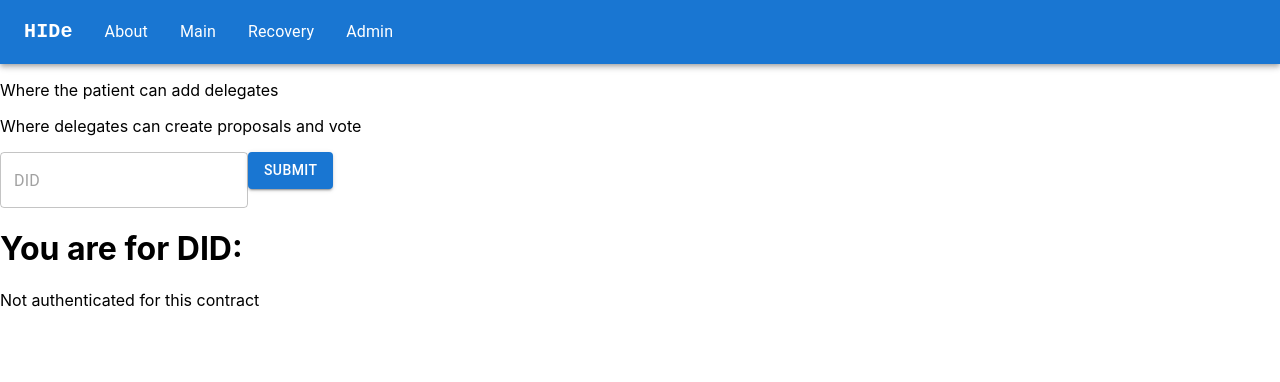
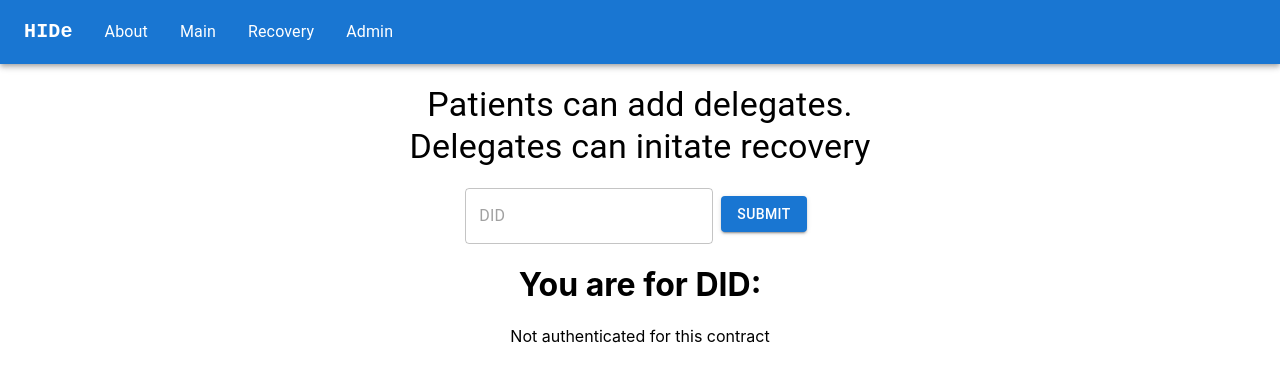
Before and after one commit to DZhangLab/HIDe-demo-dapp, a React (Create React App) app: page /Recovery in a window 1280 px wide. Shown: the top 382 px of the page. Built offline with nearby package versions, Linux system fonts and the light colour scheme.

Commit message:
minor changes

```diff
--- a/src/components/recovery/RecoveryMain.js
+++ b/src/components/recovery/RecoveryMain.js
@@ -1,29 +1,29 @@
-import React from 'react'
-import Recovery from '../../artifacts/contracts/user/Recovery.sol/Recovery.json'
-import Proxy from "../../artifacts/contracts/user/Proxy.sol/Proxy.json"
-import DApp from '../../artifacts/contracts/DApp.sol/DApp.json'
-import { useState, useEffect } from 'react';
-import { ethers } from 'ethers'
-import Button from '@mui/material/Button';
-import Typography from '@mui/material/Typography';
-import { Box } from '@mui/material';
-import TextField from '@mui/material/TextField';
-import AddDelegate from './AddDelegate';
-import ProposeRecovery from './ProposeRecovery';
+import React from "react";
+import Recovery from "../../artifacts/contracts/user/Recovery.sol/Recovery.json";
+import Proxy from "../../artifacts/contracts/user/Proxy.sol/Proxy.json";
+import DApp from "../../artifacts/contracts/DApp.sol/DApp.json";
+import { useState, useEffect } from "react";
+import { ethers } from "ethers";
+import Button from "@mui/material/Button";
+import Typography from "@mui/material/Typography";
+import { Box } from "@mui/material";
+import TextField from "@mui/material/TextField";
+import AddDelegate from "./AddDelegate";
+import ProposeRecovery from "./ProposeRecovery";
 
 const dappAddress = process.env.REACT_APP_DAPP_ADDRESS;
 
-const userTypes = ["Not a User or Delegate", "User", "Delegate"]
+const userTypes = ["Not a User or Delegate", "User", "Delegate"];
 const RecoveryMain = () => {
   const [type, setType] = useState("");
   const [did, setDid] = useState("");
-    const [recoveryAddress, setRecoveryAddress] = useState("")
-    const [usableDid, setUsableDid] = useState("")
+  const [recoveryAddress, setRecoveryAddress] = useState("");
+  const [usableDid, setUsableDid] = useState("");
 
   useEffect(() => {
     // getUser();
     // console.log(parseInt(type._hex, 16))
-    }, [])
+  }, []);
 
   async function requestAccount() {
     await window.ethereum.request({ method: "eth_requestAccounts" });
@@ -31,26 +31,29 @@ const RecoveryMain = () => {
 
   // First get the proxy then call it to get the recovery
   async function getRecoveryAddress() {
-        setUsableDid(did)
-        if (typeof window.ethereum !== 'undefined') {
+    setUsableDid(did);
+    if (typeof window.ethereum !== "undefined") {
       await requestAccount();
-          const provider = new ethers.providers.Web3Provider(window.ethereum)
-          const contract1 = new ethers.Contract(dappAddress, DApp.abi, provider)
+      const provider = new ethers.providers.Web3Provider(window.ethereum);
+      const contract1 = new ethers.Contract(dappAddress, DApp.abi, provider);
       try {
         const proxyAddress = await contract1.getPatientProxy(usableDid);
-            console.log('Proxy Address: ', proxyAddress)
-            const contract2 = new ethers.Contract(proxyAddress, Proxy.abi, provider)
-            try{
+        console.log("Proxy Address: ", proxyAddress);
+        const contract2 = new ethers.Contract(
+          proxyAddress,
+          Proxy.abi,
+          provider
+        );
+        try {
           const recAddress = await contract2.getRecovery();
-                console.log('Recovery Address: ', recAddress)
-                setRecoveryAddress(recAddress)
-                getUser()
-            } catch(err){
-                console.log("Error: ", err)
+          console.log("Recovery Address: ", recAddress);
+          setRecoveryAddress(recAddress);
+          getUser();
+        } catch (err) {
+          console.log("Error: ", err);
         }
-
       } catch (err) {
-            console.log("Error: ", err)
+        console.log("Error: ", err);
       }
     }
   }
@@ -71,7 +74,7 @@ const RecoveryMain = () => {
       try {
         // console.log("Recovery trying to get user: ", recoveryAddress)
         setType(await contract.getUserType());
-            console.log(parseInt(type?._hex, 16))
+        console.log(parseInt(type?._hex, 16));
       } catch (err) {
         console.log("Error: ", err);
       }
@@ -80,20 +83,38 @@ const RecoveryMain = () => {
 
   return (
     <div>
+      <Box sx={{ "& button": { m: 1 } }}>
         <TextField
           type="text"
           required
           placeholder="DID"
           value={did}
-          onChange={(e) => {setDid(e.target.value)}}
+          onChange={(e) => {
+            setDid(e.target.value);
+          }}
         />
-        <Button variant="contained"  onClick={getRecoveryAddress}>Submit</Button>
+        <Button variant="contained" onClick={getRecoveryAddress}>
+          Submit
+        </Button>
 
         {/* <Button onClick={getUser}>Getting The User</Button> */}
-      <h1>You are {userTypes[parseInt(type?._hex, 16)]} for DID: {usableDid}</h1>
-      {parseInt(type?._hex, 16) == 1 ? <><AddDelegate recoveryAddress = {recoveryAddress}></AddDelegate></>:
-      parseInt(type?._hex, 16) == 2 ? <div><ProposeRecovery recoveryAddress = {recoveryAddress}></ProposeRecovery></div>:
-      <div>Not authenticated for this contract</div>}
+        <h1>
+          You are {userTypes[parseInt(type?._hex, 16)]} for DID: {usableDid}
+        </h1>
+        {parseInt(type?._hex, 16) == 1 ? (
+          <>
+            <AddDelegate recoveryAddress={recoveryAddress}></AddDelegate>
+          </>
+        ) : parseInt(type?._hex, 16) == 2 ? (
+          <div>
+            <ProposeRecovery
+              recoveryAddress={recoveryAddress}
+            ></ProposeRecovery>
+          </div>
+        ) : (
+          <div>Not authenticated for this contract</div>
+        )}
+      </Box>
     </div>
   );
 };
--- a/src/pages/Recovery.js
+++ b/src/pages/Recovery.js
@@ -1,12 +1,20 @@
-import React from 'react'
-import RecoveryMain
- from '../components/recovery/RecoveryMain';
+import React from "react";
+import RecoveryMain from "../components/recovery/RecoveryMain";
+import { Box } from "@mui/material";
+import Typography from "@mui/material/Typography";
+
 function Recovery() {
-    return ( <div>
-        <p>Where the patient can add delegates</p>
-        <p>Where delegates can create proposals and vote</p>
-        <RecoveryMain/>
-    </div>);
+  return (
+    <div className="App">
+      <br></br>
+      <Typography variant="h4">Patients can add delegates.</Typography>
+      <Typography variant="h4">Delegates can initate recovery</Typography>
+      <br></br>
+      <Box sx={{ "& button": { m: 1 } }}>
+        <RecoveryMain />
+      </Box>
+    </div>
+  );
 }
 
 export default Recovery;
```
Lines whose indentation alone changed are shown as unchanged.
